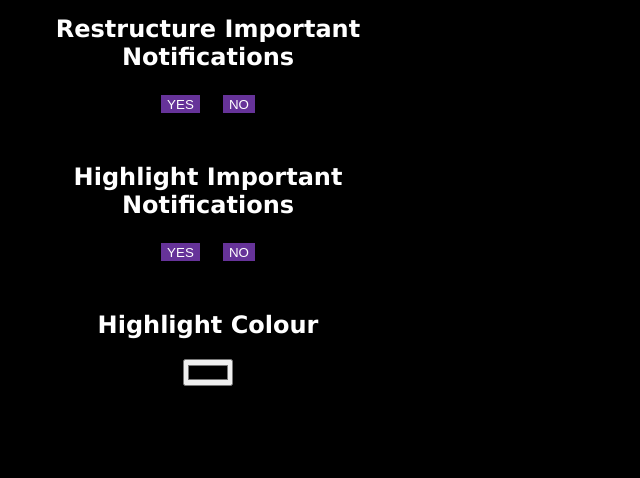
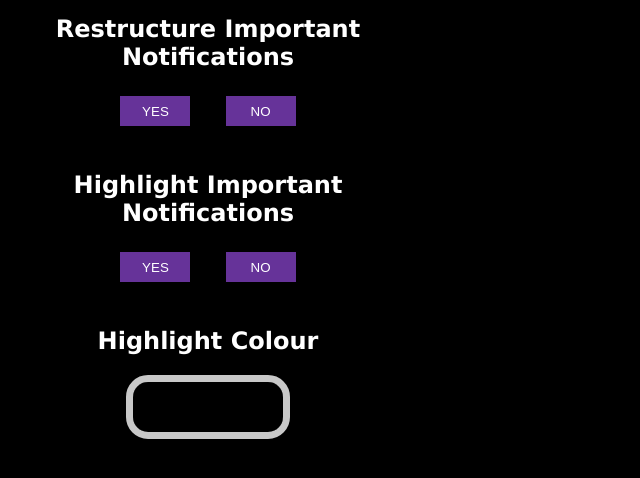
Before and after one commit to Tanmeet-0/Youtube_Important_Notifications_Destroyer, a website built with webpack: page pages/popup.html in a window 1280 px wide. Shown: the whole page, without its empty margins (0-640 px from the left). Built offline with nearby package versions, Linux system fonts and the light colour scheme.

Commit message:
added styling and polishing for buttons and input elements refactored popup.ts to look better

```diff
--- a/pages/popup.html
+++ b/pages/popup.html
@@ -3,9 +3,19 @@
     <head>
         <title>Youtube Important Notifications Destroyer</title>
         <style>
+            :root {
+                --hover_brightness: 1.15;
+                /* 1 = 100% = no changes */
+
+                --bg_colour: black;
+                --text_colour: white;
+                --button_colour: rebeccapurple;
+                --outline_colour: green;
+            }
+
             body {
-                background-color: black;
-                color: white;
+                background-color: var(--bg_colour);
+                color: var(--text_colour);
                 width: 400px;
                 text-align: center;
                 margin-top: 15px;
@@ -13,25 +23,85 @@
                 font-family: Verdana;
             }
 
+            .section_break {
+                padding: 10px;
+            }
+
             button {
-                background-color: rebeccapurple;
-                border-style: solid;
-                border-width: 4;
-                margin-left: 5px;
-                margin-right: 5px;
+                position: relative;
+                width: 80px;
+                height: 40px;
+                margin-inline: 10px;
                 padding-top: 2px;
-                color: white;
+                background-color: var(--button_colour);
+                border: 5px solid var(--bg_colour);
+                color: var(--text_colour);
+            }
+
+            @media (hover: hover) {
+                button:not([disabled]):hover {
+                    background-color: rgb(from var(--button_colour) calc(r * var(--hover_brightness)) calc(g * var(--hover_brightness)) calc(b * var(--hover_brightness)));
+                    /*  using filter: brightness applies the brightness effect to the button and the border,
+                        workaround to apply the brightness effect only to the button    */
+
+                    cursor: pointer;
+                }
             }
 
             button.selected {
-                border-color: green;
-                border-width: 4;
-                border-style: solid;
+                border: 5px solid var(--outline_colour);
             }
 
-            .section_break {
-                padding: 13px;
+            input#highlight_colour {
+                position: relative;
+                width: 150px;
+                height: 50px;
+                border-radius: 15px;
+                padding: 0;
+                border: none;
+                overflow: hidden;
             }
+
+            input#highlight_colour::-moz-color-swatch {
+                border: none;
+                border-radius: 0px;
+                overflow: hidden;
+            }
+
+            input#highlight_colour::-webkit-color-swatch-wrapper {
+                padding: 0;
+                border-radius: 0px;
+                overflow: hidden;
+            }
+
+            input#highlight_colour::-webkit-color-swatch {
+                border: none;
+            }
+
+            input#highlight_colour::after {
+                content: "";
+                display: block;
+                position: absolute;
+                left: -5px;
+                top: -5px;
+                width: 150px;
+                height: 50px;
+                border-radius: 15px;
+                padding: 0;
+                border: none;
+            }
+
+            input#highlight_colour:hover {
+                filter: brightness(var(--hover_brightness));
+            }
+
+            #colour_input_outline {
+                display: inline-block;
+                border: 7px solid rgb(200, 200, 200);
+                border-radius: 22px;
+            }
+
+            /* button and input elements styling thanks to https://antvil.github.io/css-sos/index.html */
         </style>
     </head>
 
@@ -48,12 +118,10 @@
         <button id="disable_highlighting_important_notification">NO</button>
         <div class="section_break"></div>
 
-        <h2>
-            <label for="highlight_color">
-                Highlight Colour
-            </label>
-        </h2>
-        <input id="highlight_color" type="color" alpha>
+        <h2> Highlight Colour </h2>
+        <div id="colour_input_outline">
+            <input id="highlight_colour" type="color" alpha name="highlight_colour">
+        </div>
         <div class="section_break"></div>
     </body>
 
```
Also changed, not shown: src/popup.ts (+25 -32 lines).
